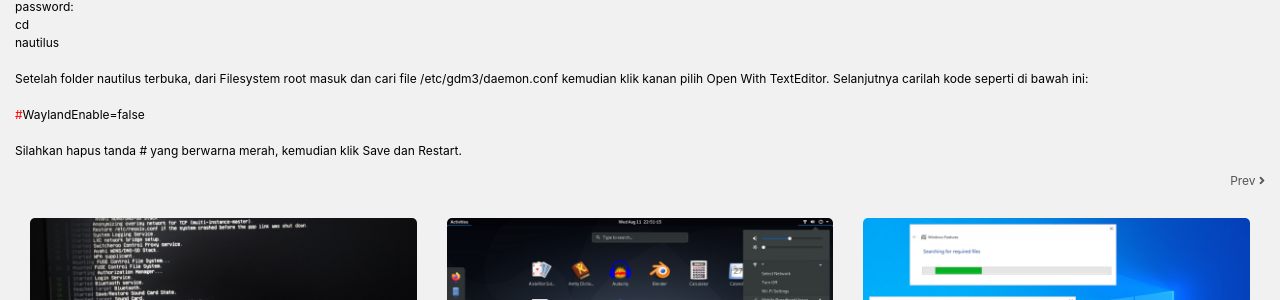
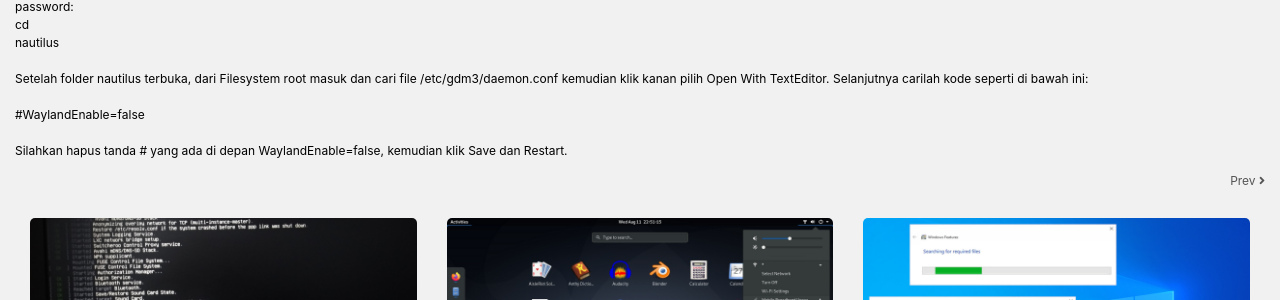
Before and after one commit to mohamadrido/blog, a Jekyll site: the page built from _posts/2021-12-08-solved-debian-black-screen-video-while-recording-screen-debian-10-buster.md, in a window 1280 px wide and 900 px high, scrolled down 1603 px. Shown: the part 153-453 px from the top of the window. Built offline with Jekyll 4.4.1, drawn with Linux system fonts in a browser that asks for light colours; our own code applies the rules of GitHub Pages for plain Markdown files.

Commit message:
Update 2021-12-08-solved-debian-black-screen-video-while-recording-screen-debian-10-buster.md

```diff
--- a/_posts/2021-12-08-solved-debian-black-screen-video-while-recording-screen-debian-10-buster.md
+++ b/_posts/2021-12-08-solved-debian-black-screen-video-while-recording-screen-debian-10-buster.md
@@ -20,6 +20,6 @@ nautilus<br/>
 <br />
 Setelah folder nautilus terbuka, dari Filesystem root masuk dan cari file /etc/gdm3/daemon.conf kemudian klik kanan pilih Open With TextEditor. Selanjutnya carilah kode seperti di bawah ini:<br/>
 <br/>
-<span style="color:red;">#</span>WaylandEnable=false<br/>
+#WaylandEnable=false<br/>
 <br/>
-Silahkan hapus tanda # yang berwarna merah, kemudian klik Save dan Restart.
+Silahkan hapus tanda # yang ada di depan WaylandEnable=false, kemudian klik Save dan Restart.
```
